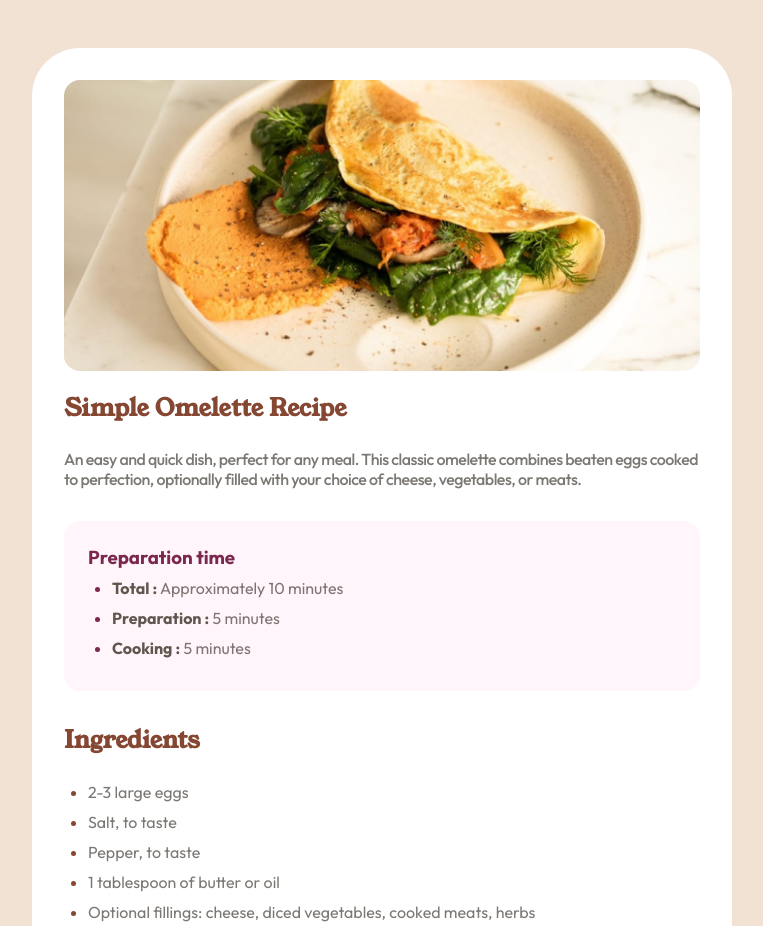
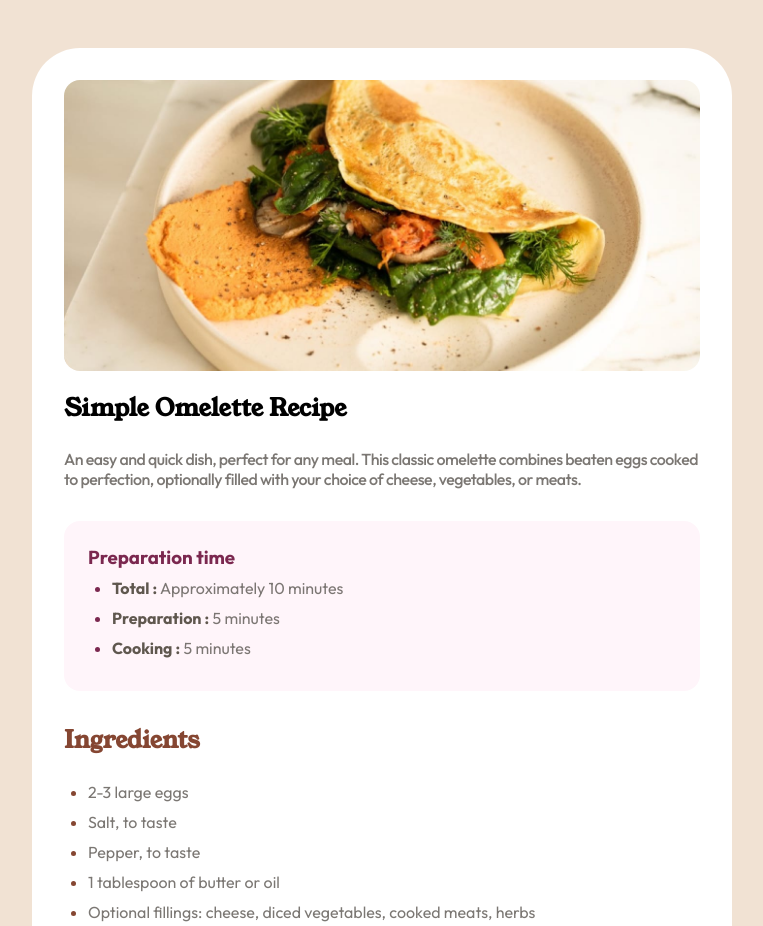
Before and after one commit to RASHAFi00/Responsive-Recipe-Page-With-HTML-and-CSS, a plain HTML site: page index.html in a window 1280 px wide. Shown: the top 926 px of the page, without its empty margins (258-1021 px from the left). Drawn offline with Linux system fonts and the light colour scheme.

Commit message:
Edited the Main Heading and turned the color to black

```diff
--- a/index.html
+++ b/index.html
@@ -33,7 +33,7 @@
 
       <section id="recipe-summary">
 
-        <h1 class="brown young-serif-regular heading">Simple Omelette Recipe</h1>
+        <h1 class="young-serif-regular heading">Simple Omelette Recipe</h1>
 
         <p>An easy and quick dish, perfect for any meal. This classic omelette combines beaten eggs cooked
           to perfection, optionally filled with your choice of cheese, vegetables, or meats.</p>
```
